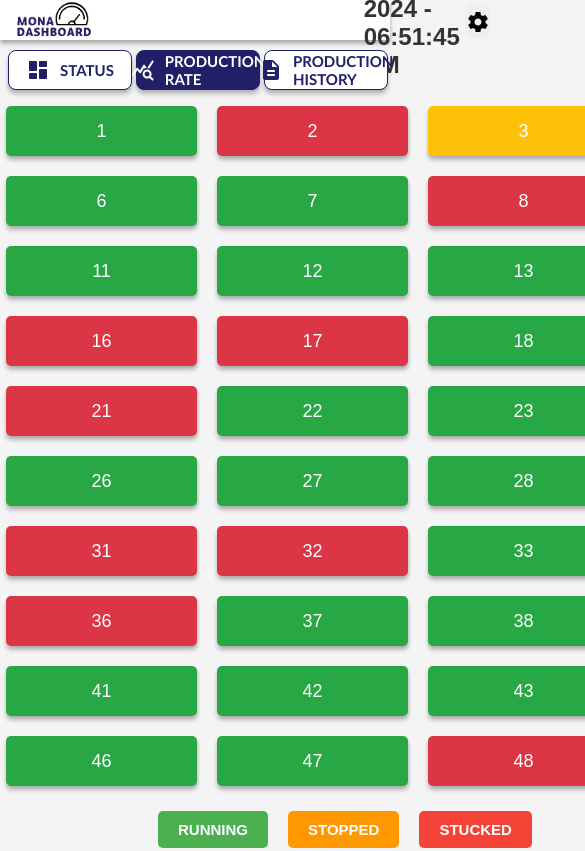
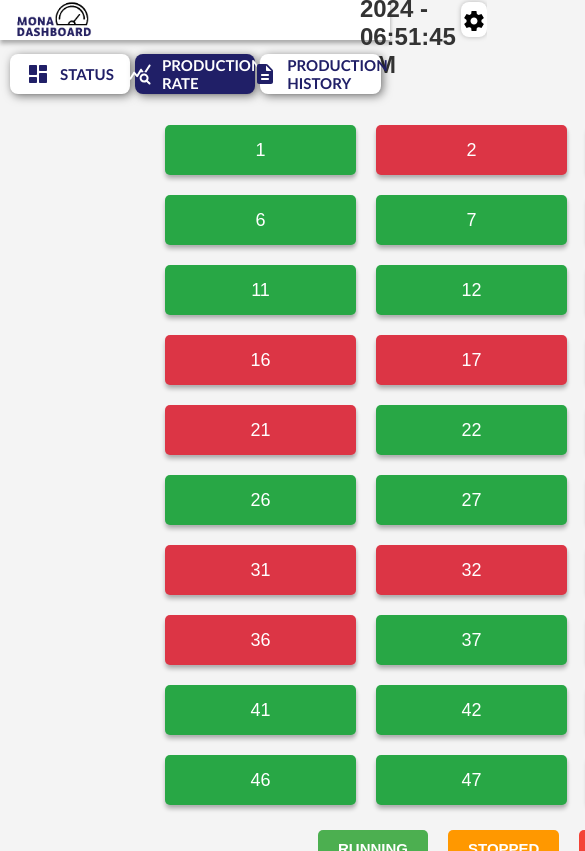
Before and after one commit to cepdnaclk/e20-co227-MONA-Dashboard, a React (Create React App) app in the folder dashboard/: page /rate in a window 390 px wide. Shown: the top 851 px of the page, 585 px wide, since content can reach past the window. Built offline with nearby package versions, Linux system fonts and the light colour scheme; a web font is replaced by a local one.

Commit message:
@bhagyaseela 7/14@18:35

```diff
--- a/dashboard/src/App.js
+++ b/dashboard/src/App.js
@@ -5,8 +5,6 @@ import Rate from './pages/Rate/Rate';
 import Page404 from './pages/page404';
 import Loader from './components/Loader/Loader';
 import SummaryPage from './pages/Summary/SummaryPage';
-import Settings from './pages/Settings';
-
 
 import { BrowserRouter, Routes, Route } from 'react-router-dom';
 import { useEffect, useState } from 'react';
@@ -37,7 +35,6 @@ function App() {
                     <Route path="/status" element={<Status />} />
                     <Route path="/rate" element={<Rate />} />
                     <Route path="/history" element={<SummaryPage />} />
-                    <Route path="/settings" element={<Settings />} />
                     <Route path="*" element={<Page404 />} />
 
                 </Routes>
--- a/dashboard/src/components/RateComponents/Card/Card.css
+++ b/dashboard/src/components/RateComponents/Card/Card.css
@@ -71,7 +71,6 @@
   position: absolute;
   width: 100%;
   height: 70vh;
-  z-index: 10;
   left: 13rem;
   border-radius: 1rem;
   display: flex;
--- a/dashboard/src/components/SettingsPage/MachineSettings.jsx
+++ b/dashboard/src/components/SettingsPage/MachineSettings.jsx
@@ -82,7 +82,7 @@ function MachineSettings() {
 
 
             <div >
-                <h3 style={{ marginLeft: '30px' }}>Machine {selectedMachine} Details</h3>
+                <h3 style={{ marginLeft: '60px',marginBottom:'30px' }}>Machine {selectedMachine} Details</h3>
                 <div className="lablelayer">
                     <label className="lablelable" htmlFor="machineName">Machine Name:</label>
                     <input
--- a/dashboard/src/components/SettingsPage/settingspage.css
+++ b/dashboard/src/components/SettingsPage/settingspage.css
@@ -1,10 +1,40 @@
+.fixed-element {
+    position: fixed;
+    inset: 0; /* Shorthand for top: 0; right: 0; bottom: 0; left: 0; */
+    width: 100%; /* Optional: Set width to 100% for horizontal filling */
+    height: 100%; /* Optional: Set height to 100% for vertical filling */
+    backdrop-filter: blur(25px);
+    -webkit-backdrop-filter: blur(25px); /* Add -webkit-backdrop-filter for Safari support */
+    z-index: 100;
+
+  }
+
+.xbutton{
+    background-color: #ffffff;
+    color: black;
+    cursor: pointer;
+    width:35px;
+    height: 35px;
+    border-radius: 30%;
+    padding: 0.3%;
+    box-shadow: 2px 2px 10px rgba(0, 0, 0, 0.25), 2px 2px 2px rgba(0, 0, 0, 0.05);
+    margin-left: 95%;
+
+}
+.xbutton:hover{
+    color: #ff0000;
+    transform: scale(1.05);
+}
+
+
 .buttons{
     background-color: #ffffff;
     display: flex;
+    align-self: center;
     font-weight: bold;
     border: '1px solid #000';
     color: black;
-    padding: 20px 22px;
+    padding: 17px 22px;
     text-align: center;
     text-decoration: none;
     font-size: 16px;
@@ -15,7 +45,8 @@
 }
 
 .buttons:hover{
-    color: #3847ce;
+    color: #5662cc;
+    transform: scale(1.02);
 }
 
 .machinesettings{
@@ -26,18 +57,18 @@
     height: 630px;
     width:660px;
     border: 1px solid #d6d6d6;
-    border-radius: 10px;
+    border-radius: 30px;
     box-shadow: 2px 2px 10px rgba(0, 0, 0, 0.25), 2px 2px 2px rgba(0, 0, 0, 0.05);
 
 }
 
 .selectbutton{
-    background-color: #dfdddd;
+    background-color: #201f67;
     display: flex;
     font-weight: bold;
     border: '1px solid #000';
-    color: #3847ce;
-    padding: 20px 22px;
+    color: #ffffff;
+    padding: 17px 22px;
     text-align: center;
     text-decoration: none;
     font-size: 16px;
@@ -45,6 +76,10 @@
     cursor: pointer;
     width:260px;
     box-shadow: 2px 2px 10px rgba(0, 0, 0, 0.25), 2px 2px 2px rgba(0, 0, 0, 0.05);
+}
+.selectbutton:hover{
+    color: #ffffff;
+    transform: scale(1.02);
 }
 
 .dropbox{
@@ -64,7 +99,7 @@
     justify-content: space-between;
     align-items: center;
     font-weight: bold;
-    margin-left: 30px;
+    margin-left: 60px;
 }
 
 .lablelable{
@@ -95,7 +130,7 @@
     padding: 10px 10px;
     text-align: center;
     text-decoration: none;
-    margin: 20px 370px;
+    margin: 20px 410px;
     cursor: pointer;
     width:100px;
     height: 40px;
@@ -104,5 +139,6 @@
 
 .buttonedit:hover{
     color: #3847ce;
-    background-color: #dfdddd;
+    background-color: #ebebeb;
+    transform: scale(1.05);
 }
--- a/dashboard/src/layouts/Header.css
+++ b/dashboard/src/layouts/Header.css
@@ -48,7 +48,7 @@ I
         display: flex;
         align-items: center;
         margin-top: 5px;
-        margin-left: 68%;
+        margin-left: 67%;
         cursor: default;
 
       }
@@ -60,10 +60,13 @@ I
 .settings{
         width: 35px;
         height: 35px;
-        box-shadow: none;
-        margin-top: 3px;
+        margin-top: 2px;
+        background-color: #fff;
+        box-shadow: 0px 0px 5px rgba(0, 0, 0, 0.25);
+
+
 }
 .settings:hover{
-        transition: all 0.1s;
-        color: #646464;
+        color: #5662cc;
+        transform: scale(1.08);
 }
--- a/dashboard/src/layouts/Header.jsx
+++ b/dashboard/src/layouts/Header.jsx
@@ -3,6 +3,7 @@ import './Header.css';
 import imagepath from '../images/logo.png';
 import SettingsSharpIcon from '@mui/icons-material/SettingsSharp';
 import { useNavigate } from 'react-router-dom';
+import Settings from '../components/SettingsPage/settingstabs';
 
 
 
@@ -51,23 +52,21 @@ function Logo() {
 function Header() {
 
 
-        const navigate = useNavigate();
-        const handleButtonClick = (path) => {
-                navigate(path);
-        }
+    const [showSettings, setShowSettings] = useState(false);
 
   return (
+    <>
         <header id="header" className="header" >
 
                 <Logo/>
 
                 <Datenow/>
 
-                <button onClick={() => handleButtonClick('/settings')} className="settings"><SettingsSharpIcon /></button>
-
+                <button  onClick={() => setShowSettings(true)} className="settings"><SettingsSharpIcon /></button>
 
         </header>
-
+        {showSettings && <Settings onclose={()=> setShowSettings(false)} />}
+        </>
   );
 }
 export default Header;
--- a/dashboard/src/layouts/secondbar.scss
+++ b/dashboard/src/layouts/secondbar.scss
@@ -4,18 +4,18 @@
     margin-bottom: 10px;
 
 
-  .box{
+    .box {
         padding-top: 10px;
-    padding-left: 2%;
+        padding-left: 1.5%;
 
         ul {
             list-style: none;
-      margin: 0;
+            margin: 4px;
             padding: 0;
             width: auto;
             height: 40px;
             display: flex;
-      gap: 1%;
+            gap: 1.3%;
 
             li {
                 height: auto;
@@ -25,16 +25,17 @@
                 flex-direction: row;
                 box-sizing: content-box;
                 background: #ffffff;
-        border: 1px solid #201f67;
-        box-shadow: 0px 4px 4px rgba(0, 0, 0, 0.25),
+                box-shadow: 2px 2px 10px rgba(0, 0, 0, 0.534),
                     0px 1px 2px rgba(0, 0, 0, 0.05);
                 border-radius: 8px;
                 justify-content: center;
 
                 &:hover {
                     cursor: pointer;
-          background: #c6b2f1;
-          color: #e0e0e0;
+                    /*background: #c6b2f1;*/
+                    color:#5662cc;
+                    fill:#5662cc;
+                    transform: scale(1.02);
                 }
 
                 .icon {
@@ -43,6 +44,7 @@
                     place-items: center;
                     color: #201f67;
                 }
+
 
                 span {
                     font-family: "Trebuchet MS", "Lucida Sans Unicode", "Lucida Grande",
--- a/dashboard/src/pages/Rate/Rate.css
+++ b/dashboard/src/pages/Rate/Rate.css
@@ -35,7 +35,7 @@ body, html {
     top: 120px;
     left: 160px;
     width: 80px;
-    z-index: 10;
+    z-index: 0;
 }
 
 /* Grid layout for the rate blocks */
@@ -96,7 +96,8 @@ body, html {
     }
 
     .button-group-container {
-        position: static;
+        position: fixed;
+        z-index: 2;
         width: 100%;
     }
 }
--- a/dashboard/src/pages/Settings.js
+++ /dev/null
@@ -1,27 +0,0 @@
-import Header from "../layouts/Header"
-import SecondBar from "../layouts/SecondBar"
-import Settingstab from "../components/SettingsPage/settingstabs"
-import SettingsOutlinedIcon from '@mui/icons-material/SettingsOutlined';
-
-
-export default function Settings() {
-
-
-    return (
-        < >
-            <Header />
-            <SecondBar />
-
-            <div style={{  height: "70%", paddingLeft: "25%", paddingTop: "5%" }}>
-                <div style={{ display: 'flex', marginBottom: "1%", marginLeft: "2%" }}>
-                    <SettingsOutlinedIcon /><h1 style={{ marginLeft: '1%' }}>Settings</h1>
-                </div>
-                <Settingstab ></Settingstab>
-            </div>
-
-
-
-
-        </>
-    )
-}
```
Also changed, not shown: dashboard/src/components/SettingsPage/settingstabs.jsx (+32 -26 lines). Lines whose indentation alone changed are shown as unchanged.
